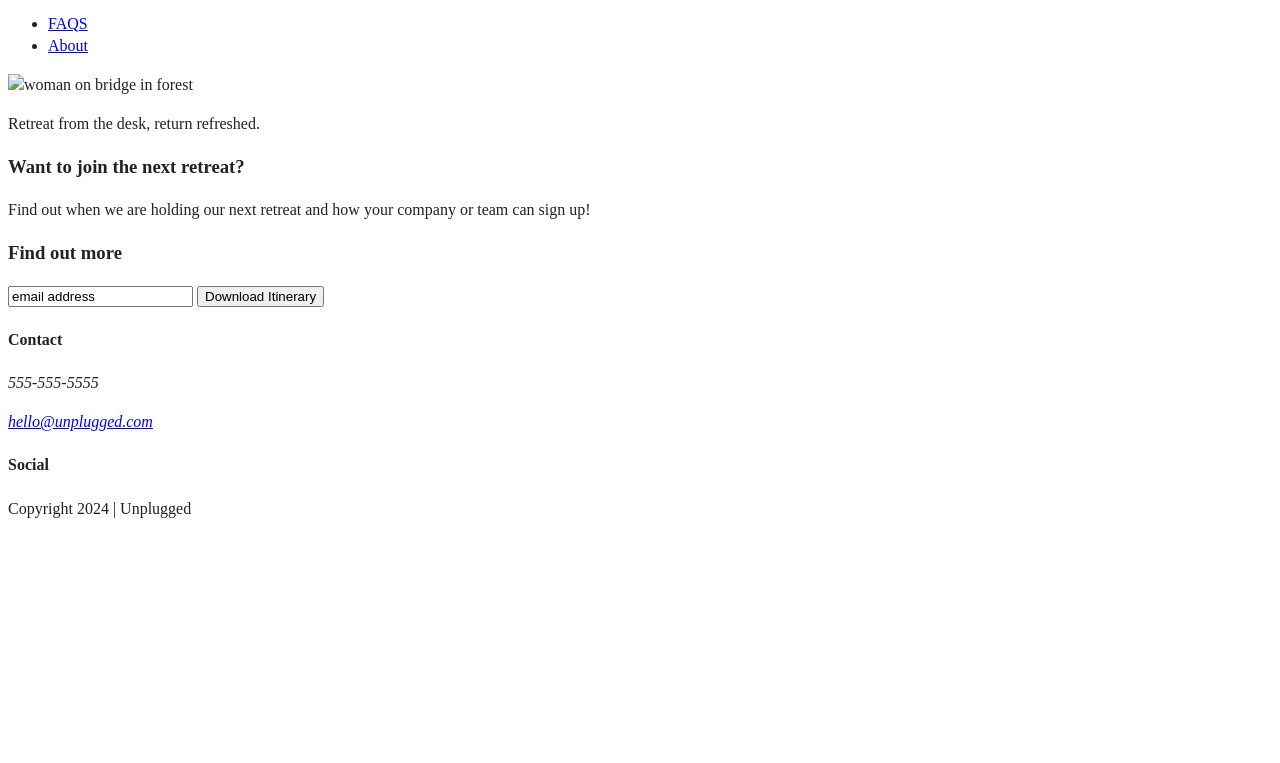
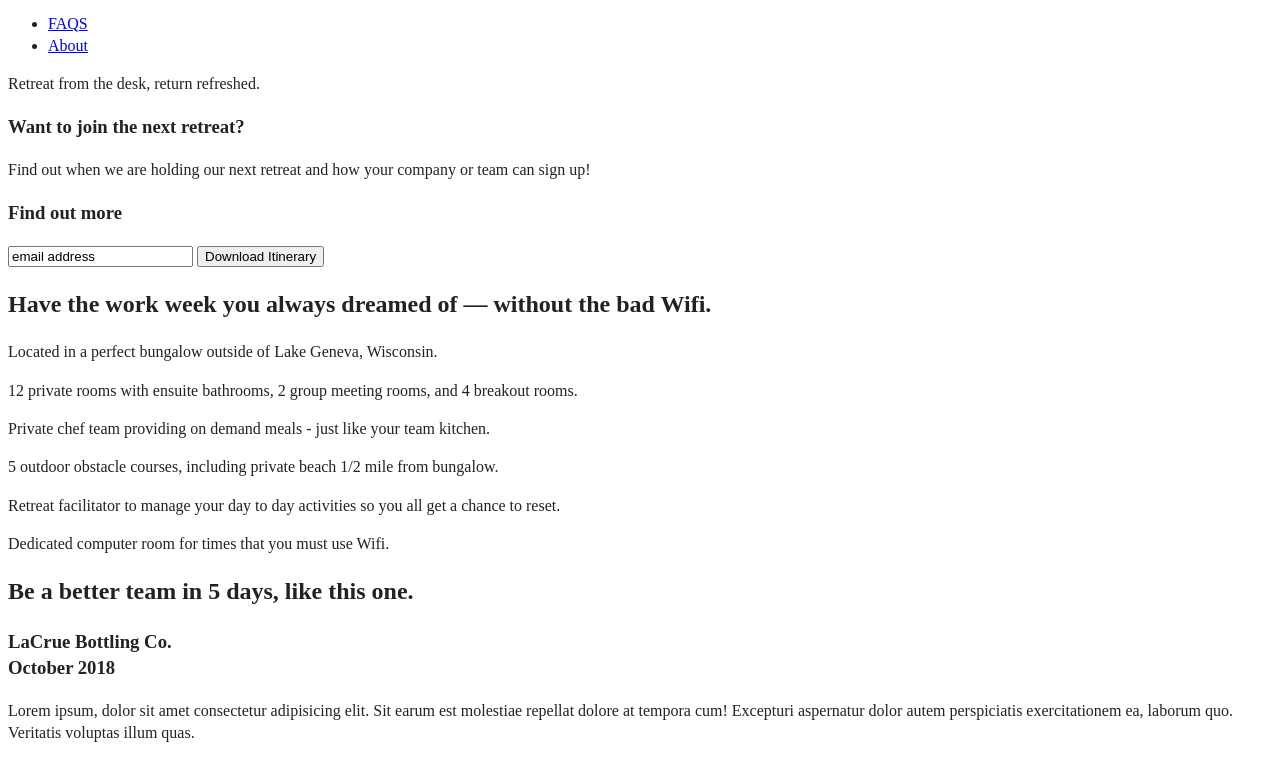
Before and after one commit to Victoria-Smith2720/Unplugged, a website built with webpack: page index.html in a window 1280 px wide. Shown: the part 35-798 px from the top of the page. Built offline with nearby package versions, Linux system fonts and the light colour scheme; files whose address does not match are found by name.

Commit message:
Homepage html finished

```diff
--- a/index.html
+++ b/index.html
@@ -1,7 +1,7 @@
 <!DOCTYPE html>
 <html class="no-js" lang="">
   <head>
-    <title>The Unplugged Retreat</title>
+    <title>Unplugged Retreat</title>
     <meta charset="utf-8" />
     <meta name="viewport" content="width=device-width, initial-scale=1" />
     <title></title>
@@ -23,8 +23,9 @@
 
   <body>
     <header>
-      <div>
+      <div class="content-wrapper">
         <a href="#"><img src="" alt="unplugged logo" /></a>
+        <div class="header-divider"></div>
 
         <nav>
           <ul>
@@ -38,35 +39,113 @@
 
     <!--MAIN-->
     <main>
-      <section>
-        <img src="img/unplugged-retreat.png" alt="woman on bridge in forest">
+      <section class="hero-area">
+        <!-- <img src="img/unplugged-retreat.png" alt="woman on bridge in forest" /> -->
         <p>Retreat from the desk, return refreshed.</p>
-
-
       </section>
 
+      <!--NEWSLETTER SIGNUP-->
+      <aside>
+        <div class="content-wrapper">
+          <div class="form-description">
+            <h3>Want to join the next retreat?</h3>
 
-      <aside>
-        <h3>Want to join the next retreat?</h3>
+            <p>
+              Find out when we are holding our next retreat and how your company
+              or team can sign up!
+            </p>
+          </div>
+          <h3>Find out more</h3>
 
-        <p>Find out when we are holding our next retreat and how your company or team can sign up!</p>
+          <div class="form">
+            <input type="text" name="name" value="email address" />
+            <input type="button" value="Download Itinerary" />
+          </div>
+        </div>
+      </aside>
 
-        <h3>Find out more</h3>
+      <!--FEATUES, INFO & IMAGES-->
+      <section class="features">
+        <div class="content-wrapper">
+          <!--ADD YOURD FEATURES CONTENT HERE-->
+          <h2>
+            Have the work week you always dreamed of — without the bad Wifi.
+          </h2>
+          <div class="features-items">
+            <article>
+              <p class="fontawesome-icon"></p>
+              <p class="features-item-description">
+                Located in a perfect bungalow outside of Lake Geneva, Wisconsin.
+              </p>
+            </article>
 
-        <div class="signup">
+            <article>
+              <p class="fontawesome-icon"></p>
+              <p class="features-item-description">
+                12 private rooms with ensuite bathrooms, 2 group meeting rooms,
+                and 4 breakout rooms.
+              </p>
+            </article>
 
-          <input type="text" name="name" value="email address">
+            <article>
+              <p class="fontawesome-icon"></p>
+              <p class="features-item-description">
+                Private chef team providing on demand meals - just like your
+                team kitchen.
+              </p>
+            </article>
 
-          <input type="button" value="Download Itinerary">
+            <article>
+              <p class="fontawesome-icon"></p>
+              <p class="features-item-description">
+                5 outdoor obstacle courses, including private beach 1/2 mile
+                from bungalow.
+              </p>
+            </article>
 
+            <article>
+              <p class="fontawesome-icon"></p>
+              <p class="features-item-description">
+                Retreat facilitator to manage your day to day activities so you
+                all get a chance to reset.
+              </p>
+            </article>
 
+            <article>
+              <p class="fontawesome-icon"></p>
+              <p class="features-item-description">
+                Dedicated computer room for times that you must use Wifi.
+              </p>
+            </article>
+          </div>
         </div>
+      </section>
 
-      </aside>
+      <!--REVIEWS-->
+      <section class="reviews">
+        <div class="content-wrapper">
+          <h2>Be a better team in 5 days, like this one.</h2>
+          <article>
+            <div>
+              <h3>
+                LaCrue Bottling Co.<br />
+                October 2018
+              </h3>
+              <p>
+                Lorem ipsum, dolor sit amet consectetur adipisicing elit. Sit
+                earum est molestiae repellat dolore at tempora cum! Excepturi
+                aspernatur dolor autem perspiciatis exercitationem ea, laborum
+                quo. Veritatis voluptas illum quas.
+              </p>
+            </div>
+          </article>
+        </div>
+      </section>
+
     </main>
     <!--main wrapper-->
 
-    <script src="js/app.js"></script>
+
 
     <!--FOOTER-->
     <footer>
@@ -75,12 +154,13 @@
           <div class="contact">
             <h4>Contact</h4>
             <address>
-              <p>555-555-5555</p>
-              <a href="mailto:hello@unplugged.com">hello@unplugged.com</a>
+              <p>555-555-5555<br>
+              <a href="mailto:hello@unplugged.com">hello@unplugged.com</p></a>
             </address>
           </div>
           <div class="social">
             <h4>Social</h4>
+            <div class="social-icons">
             <p>
               <a
                 href="https://www.facebook.com"
@@ -109,6 +189,7 @@
               ></a>
             </p>
           </div>
+          </div>
         </div>
         <!--FOOTER CONTENT ENDS-->
         <!--COPYRIGHT-->
@@ -118,5 +199,8 @@
       </div>
       <!--FOOTER-CONTENT WRAPPER ENDS HERE-->
     </footer>
+
+    <script src="js/app.js"></script>
+
   </body>
 </html>
```
